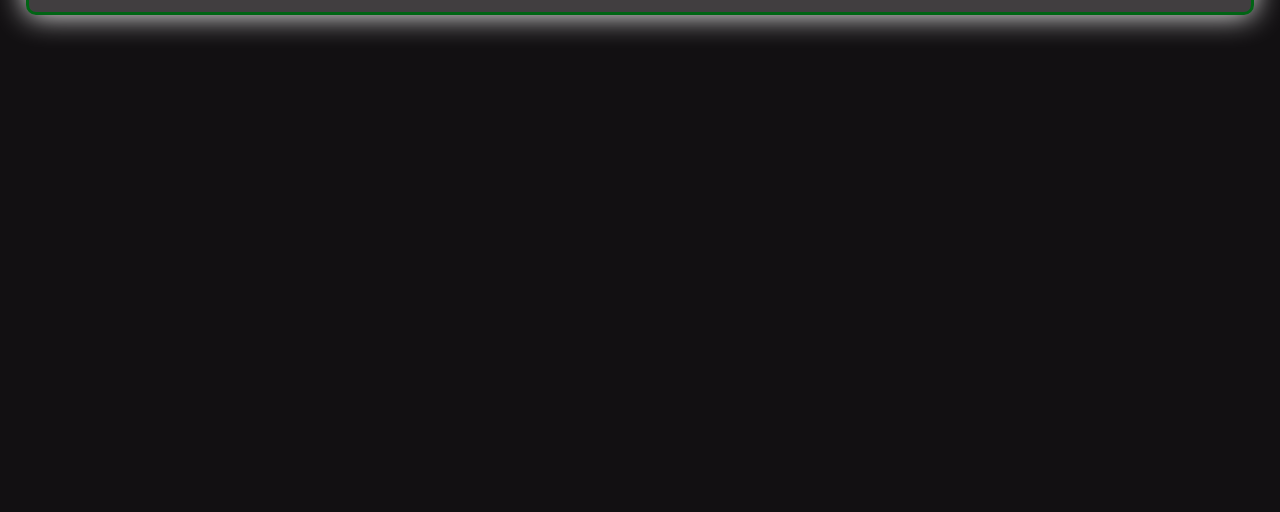
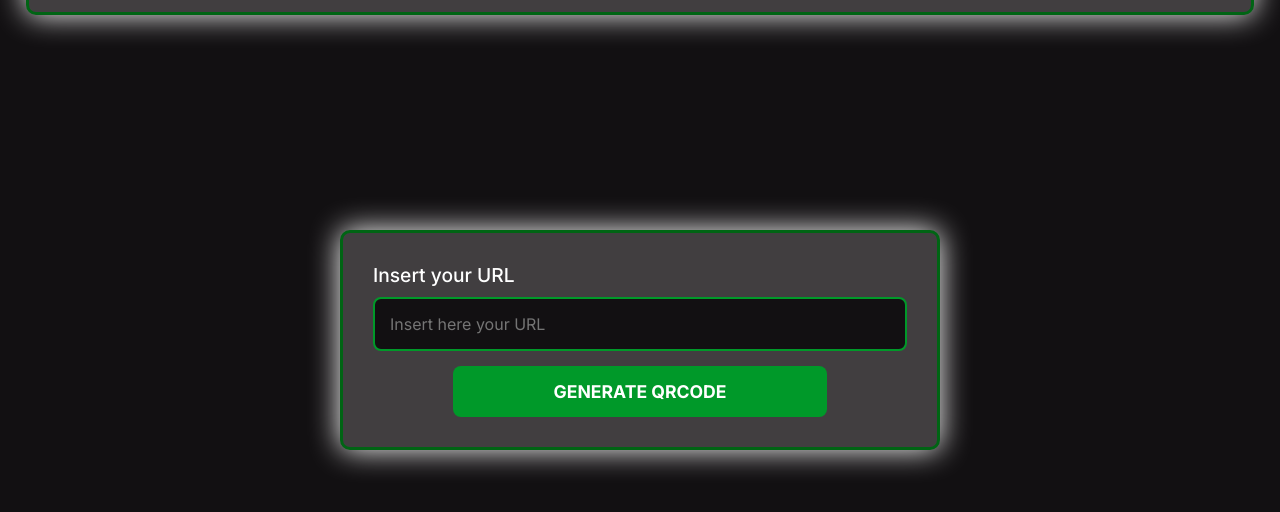
Before and after one commit to maatbm/QR_Gen, a plain HTML site: page index.html in a window 1280 px wide. Shown: the part 110-622 px from the top of the page. Drawn offline with Linux system fonts and the light colour scheme.

Commit message:
add: gen qr

```diff
--- a/index.html
+++ b/index.html
@@ -17,5 +17,24 @@
         <a href="https://github.com/maatbm/QR_Gen" class="freeAnchor">Free and open source</a>
       </div>
     </header>
+    <main>
+      <div class="mainDiv">
+        <form id="inputUrlForm">
+          <div class="inputUrlDiv">
+            <label>Insert your URL</label>
+            <input
+              type="text"
+              placeholder="Insert here your URL"
+              id="inputUrl"
+              autocomplete="off"
+            />
+          </div>
+          <button type="submit">GENERATE QRCODE</button>
+        </form>
+        <div class="qrDiv" id="qrCodeDiv"></div>
+      </div>
+    </main>
+    <script src="./lib/qrcode.min.js"></script>
+    <script src="./js/genQr.js"></script>
   </body>
 </html>
--- /dev/null
+++ b/js/genQr.js
@@ -0,0 +1,31 @@
+document.addEventListener("DOMContentLoaded", () => {
+  const inputUrlForm = document.getElementById("inputUrlForm");
+  const inputUrl = document.getElementById("inputUrl");
+  const qrCodeDiv = document.getElementById("qrCodeDiv");
+
+  inputUrlForm.addEventListener("submit", (event) => {
+    event.preventDefault();
+    const url = inputUrl.value.trim();
+    if (!url) {
+      alert("Please, Insert an URL");
+      inputUrl.focus();
+      return;
+    }
+    qrCodeDiv.innerHTML = "";
+    try {
+      const options = {
+        text: url,
+        width: 256,
+        height: 256,
+        colorDark: "#000000",
+        colorLight: "#FFFFFF",
+        correctLevel: QRCode.CorrectLevel.H,
+      };
+      let qrcode = new QRCode(qrCodeDiv, options);
+      qrCodeDiv.style.display = "flex";
+    } catch (err) {
+      alert("An unexpect error ocurred");
+      console.error(err);
+    }
+  });
+});
--- a/style.css
+++ b/style.css
@@ -17,10 +17,12 @@
 }
 
 body {
-  width: 100%;
-  min-height: 100%;
+  width: 100vw;
+  min-height: 100vh;
   padding: 2%;
   background-color: var(--quinary);
+  display: flex;
+  flex-direction: column;
 }
 
 header {
@@ -58,3 +60,84 @@ header {
   font-size: large;
   color: var(--terciary);
 }
+
+main {
+  width: 100%;
+  flex-grow: 1;
+  display: flex;
+  justify-content: center;
+  align-items: center;
+}
+
+.mainDiv {
+  padding: 30px;
+  background-color: var(--quaternary);
+  border: solid 3px var(--primary);
+  border-radius: 10px;
+  box-shadow: 0 0 30px var(--terciary);
+  width: 50%;
+  max-width: 600px;
+}
+
+form {
+  width: 100%;
+  display: flex;
+  flex-direction: column;
+  align-items: center;
+  gap: 15px;
+}
+
+.inputUrlDiv {
+  display: flex;
+  flex-direction: column;
+  width: 100%;
+  gap: 10px;
+}
+
+label {
+  font-size: 1.2rem;
+  font-weight: 500;
+  color: var(--terciary);
+}
+
+input {
+  width: 100%;
+  padding: 15px;
+  font-size: 1rem;
+  background-color: var(--quinary);
+  border: 2px solid var(--secondary);
+  border-radius: 8px;
+  color: var(--terciary);
+  outline: none;
+}
+
+button {
+  width: 70%;
+  padding: 15px;
+  font-size: 1.1rem;
+  font-weight: bold;
+  color: var(--terciary);
+  background-color: var(--secondary);
+  border: none;
+  border-radius: 8px;
+  cursor: pointer;
+  transition: all 0.3s ease;
+}
+
+button:hover {
+  background-color: var(--primary);
+  transform: scale(1.02);
+  box-shadow: 0 0 15px var(--primary);
+}
+
+.qrDiv {
+  display: none;
+  width: 100%;
+  align-items: center;
+  margin-top: 40px;
+  flex-direction: column;
+}
+
+.qrDiv > img {
+  box-shadow: 0px 0px 25px var(--quinary);
+}
```
